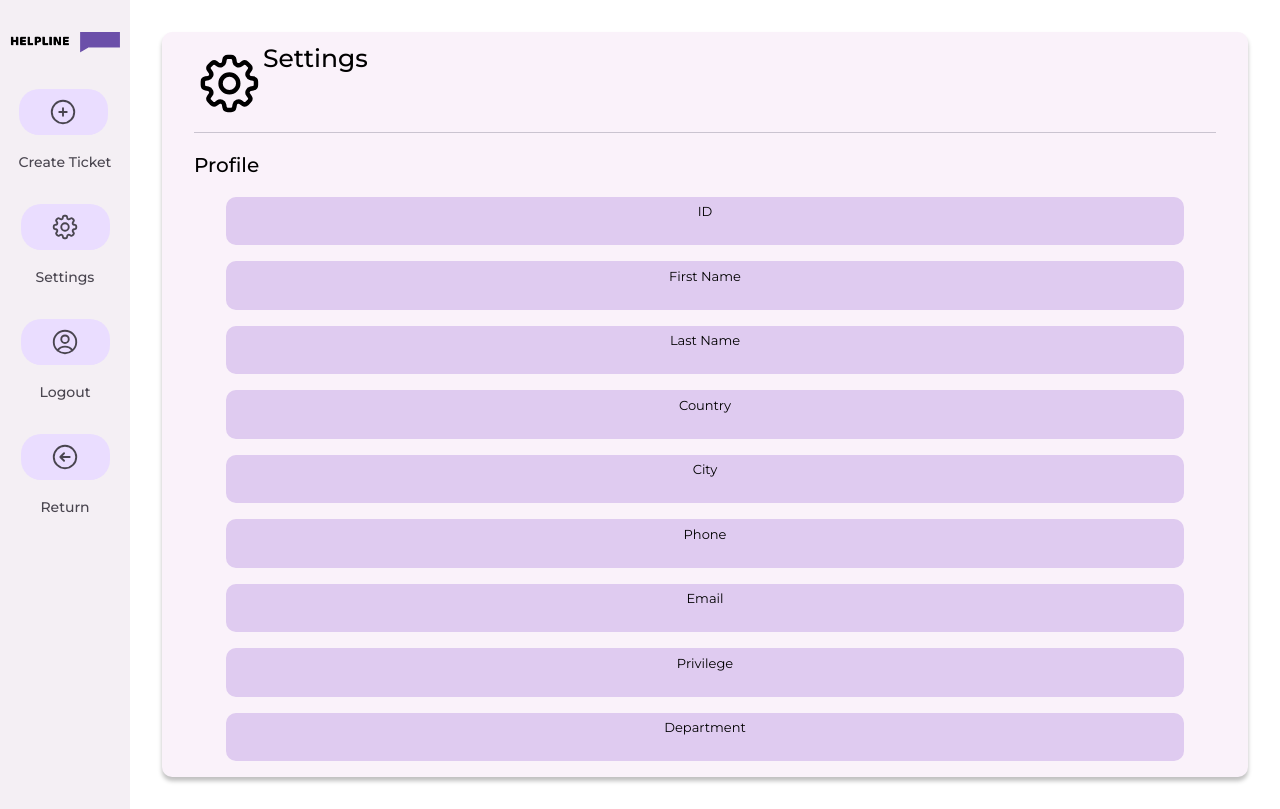
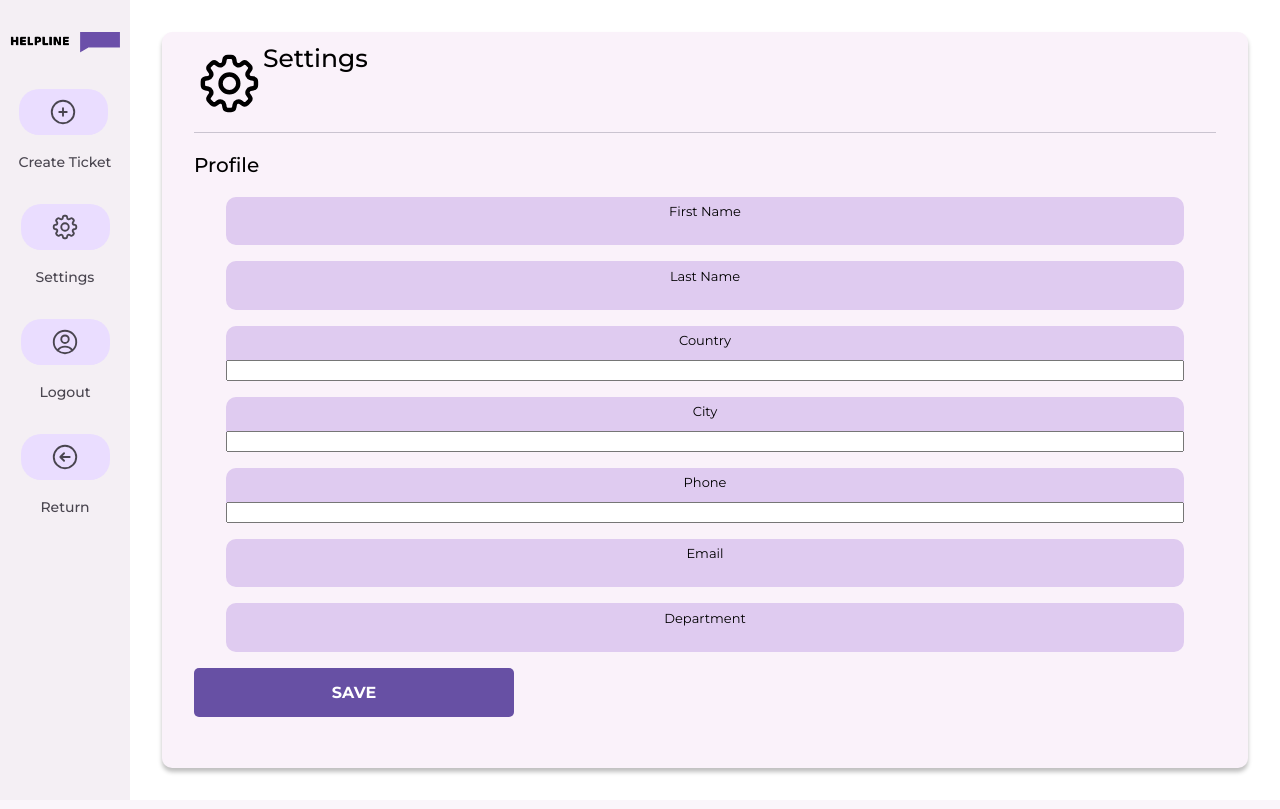
Before and after one commit to AndreSantos03/Y2S1-BasesDeDados, a PHP site: page /settings.php in a window 1280 px wide. After the commit the page ends 773 px from the top, so only its background shows below. Run offline with PHP 8.4, Linux system fonts and the light colour scheme.

Commit message:
Settings Page working

```diff
--- a/css/style2.css
+++ b/css/style2.css
@@ -277,3 +277,19 @@ body {
     margin-bottom: 0.5em;
 
 }
+
+#login_btnSubmit {
+    background-color: #6750A4;
+    border: none;
+    color: white;
+    padding: 15px 32px;
+    text-align: center;
+    text-decoration: none;
+    display: inline-block;
+    font-size: 16px;
+    font-family: 'Montserrat';
+    font-style: normal;
+    font-weight: 700;
+    border-radius: 5px;
+    width: 20em;
+}
--- a/pages/settings.php
+++ b/pages/settings.php
@@ -50,9 +50,9 @@ $session = new Session();
                     <p id="settings_op">Profile</p>
                 </div>
             </div>
-            <div class="op_box">
-                <p>ID</p>
-            </div>
+            <form action="../actions/action_updateInfo.php" method="POST">
+                <input type="hidden" name="csrf" value="<?= $_SESSION['csrf'] ?>">
+
                 <div class="op_box">
                     <p>First Name</p>
                 </div>
@@ -61,22 +61,26 @@ $session = new Session();
                 </div>
                 <div class="op_box">
                     <p>Country</p>
+                    <input type="text" id="country" name="country">
                 </div>
                 <div class="op_box">
                     <p>City</p>
+                    <input type="text" id="city" name="city">
                 </div>
                 <div class="op_box">
                     <p>Phone</p>
+                    <input type="text" id="phone" name="phone">
                 </div>
                 <div class="op_box">
                     <p>Email</p>
                 </div>
                 <div class="op_box">
-                <p>Privilege</p>
-            </div>
-            <div class="op_box">
                     <p>Department</p>
                 </div>
+                <div class="btnSubmit">
+                    <button type="submit" id="login_btnSubmit">SAVE</button>
+                </div>
+            </form>
         </div>
     </div>
 </body>
```
Also changed, not shown: actions/action_updateInfo.php (added, +17 -0 lines), database/user.class.php (+7 -0 lines). Lines whose indentation alone changed are shown as unchanged.
